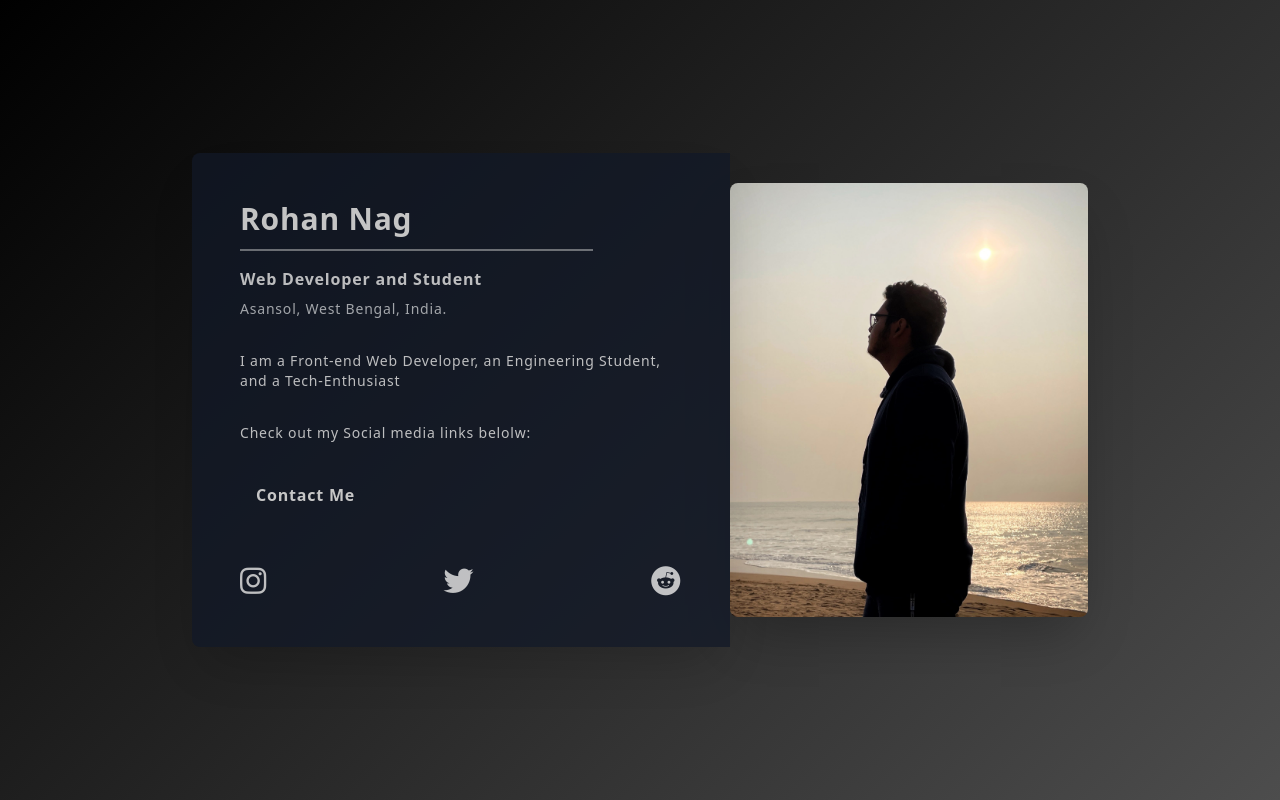
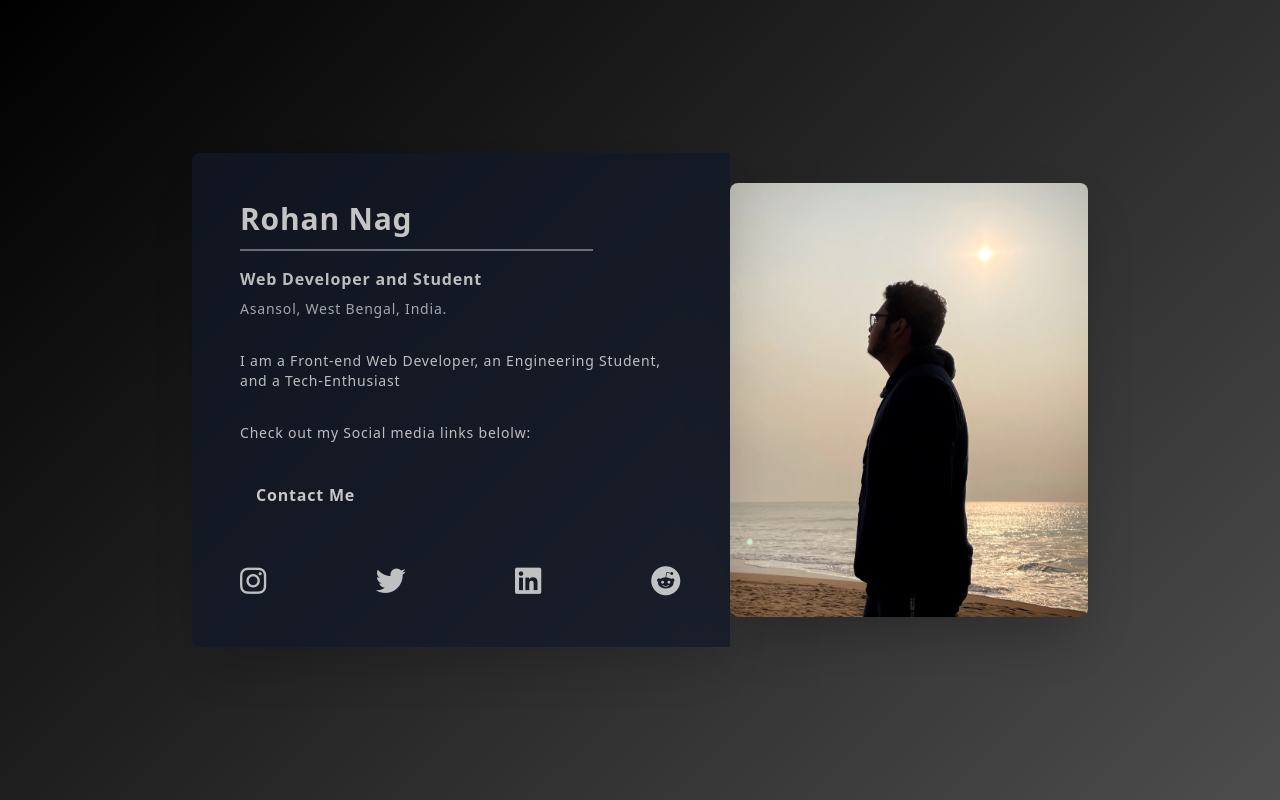
Before and after one commit to nagrohan579/nagrohan579.github.io, a plain HTML site: page index.html in a window 1280 px wide. Drawn offline with nearby package versions, Linux system fonts and the light colour scheme; a script that the page names is missing.

Commit message:
Update index.html

```diff
--- a/index.html
+++ b/index.html
@@ -43,6 +43,7 @@
                 <div class="mt-6 pb-16 lg:pb-0 w-4/5 lg:w-full mx-auto flex flex-wrap items-center justify-between">
                     <a href="https://www.instagram.com/the_crypto_nite_/" class="insta text-3xl" data-tippy-content="Instagram"><i class="fa-brands fa-instagram"></i></a>
                     <a href="https://twitter.com/RohanNag999" class="twitter text-3xl" data-tippy-content="Twitter"><i class="fa-brands fa-twitter" ></i></a>
+                    <a href="https://www.linkedin.com/in/rohan-nag-a16b59230/" class="reddit text-3xl" data-tippy-content="LinkedIn"><i class="fa-brands fa-linkedin"></i></a>
                     <a href="https://www.reddit.com/user/Mindless-Web-8018" class="reddit text-3xl" data-tippy-content="Reddit"><i class="fa-brands fa-reddit"></i></a>
                 </div>
             </div>
```
